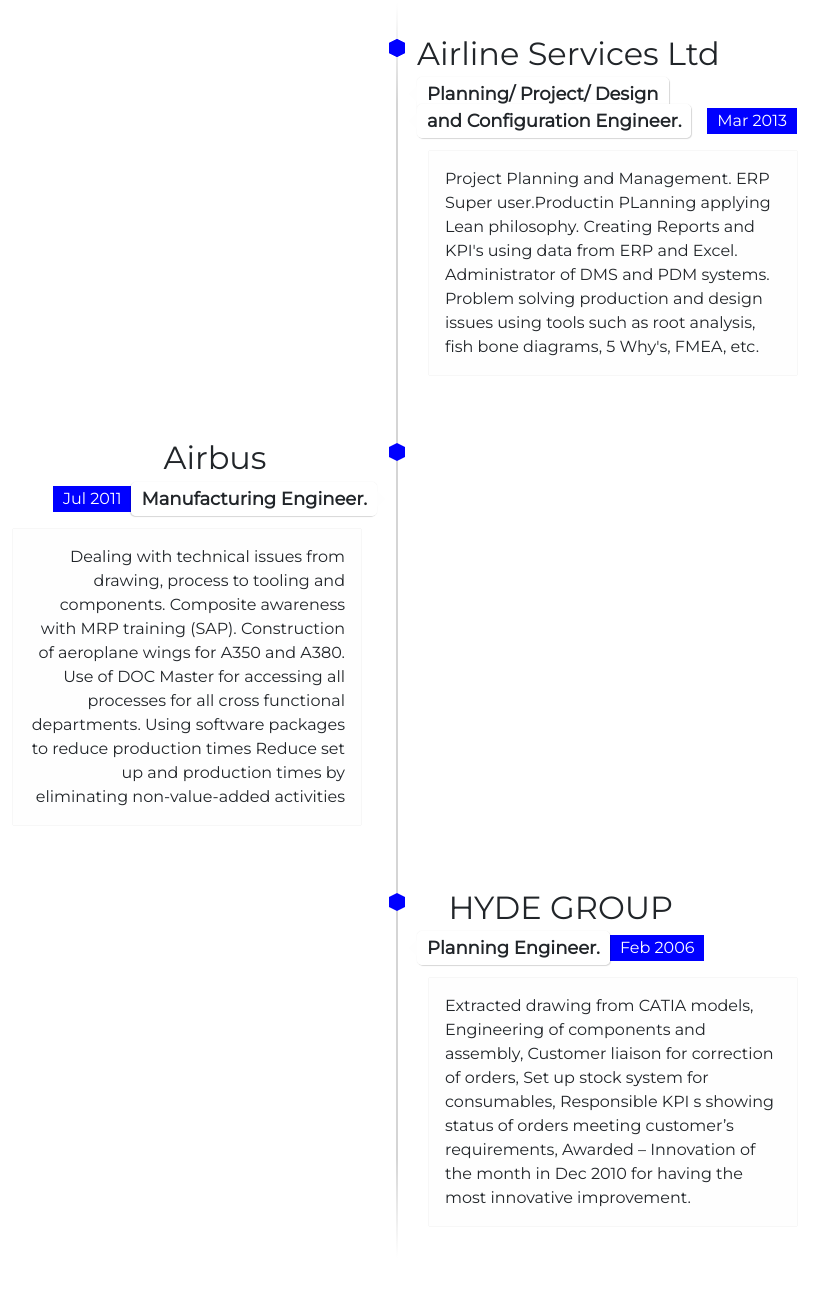
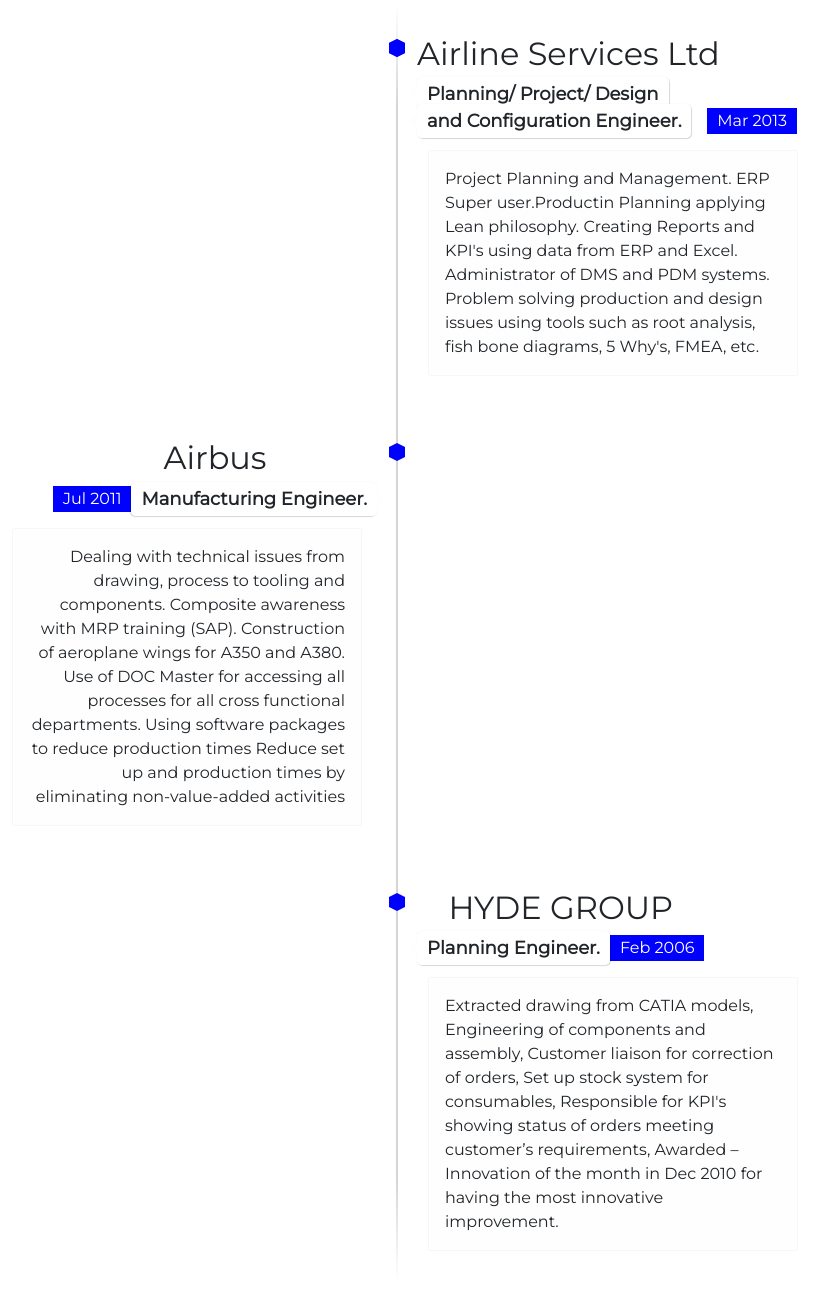
Before and after one commit to Billal1984UK/Billal1984uk.github.io, a plain HTML site: page index.html in a window 1280 px wide. Shown: the part 2073-3378 px from the top of the page, without its empty margins (243-1071 px from the left). Drawn offline with nearby package versions, Linux system fonts and the light colour scheme.

Commit message:
Update index.html

```diff
--- a/index.html
+++ b/index.html
@@ -185,7 +185,7 @@
 			  >
             </div>
             <div class="desc">
-              Project Planning and Management. ERP Super user.Productin PLanning applying Lean
+              Project Planning and Management. ERP Super user.Productin Planning applying Lean
 			  philosophy. Creating Reports and KPI's using data from ERP and Excel. Administrator
 			  of DMS and PDM systems. Problem solving production and design issues using tools
 			  such as root analysis, fish bone diagrams, 5 Why's, FMEA, etc.
@@ -232,7 +232,7 @@
 				Engineering of components and assembly,
 				Customer liaison for correction of orders,
 				Set up stock system for consumables,
-				Responsible KPI s showing status of orders meeting customer’s requirements,
+				Responsible for KPI's showing status of orders meeting customer’s requirements,
 				Awarded – Innovation of the month in Dec 2010 for having the most innovative improvement.
 
             </div>
```
